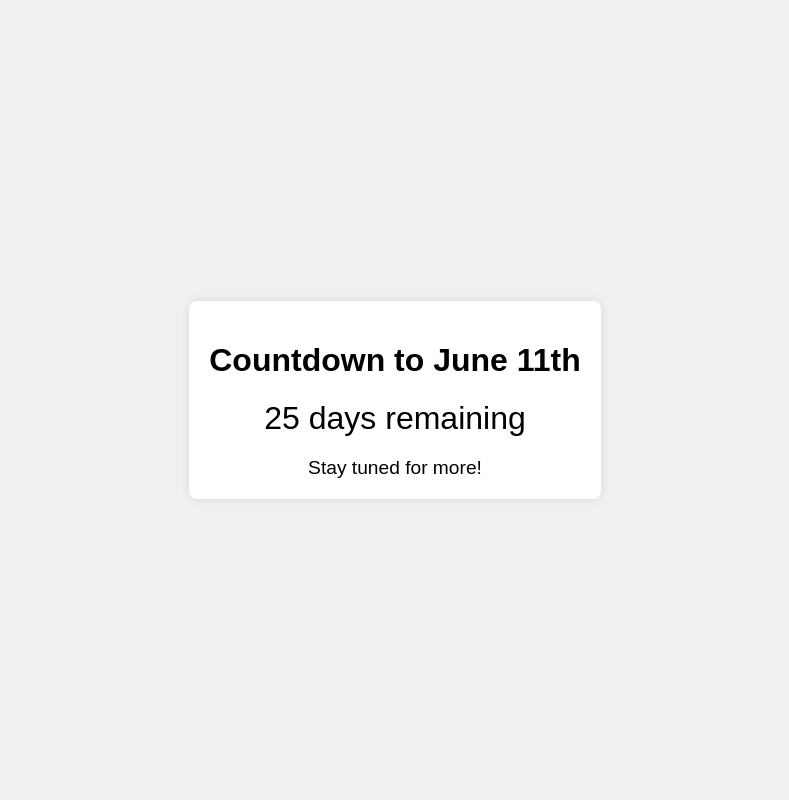
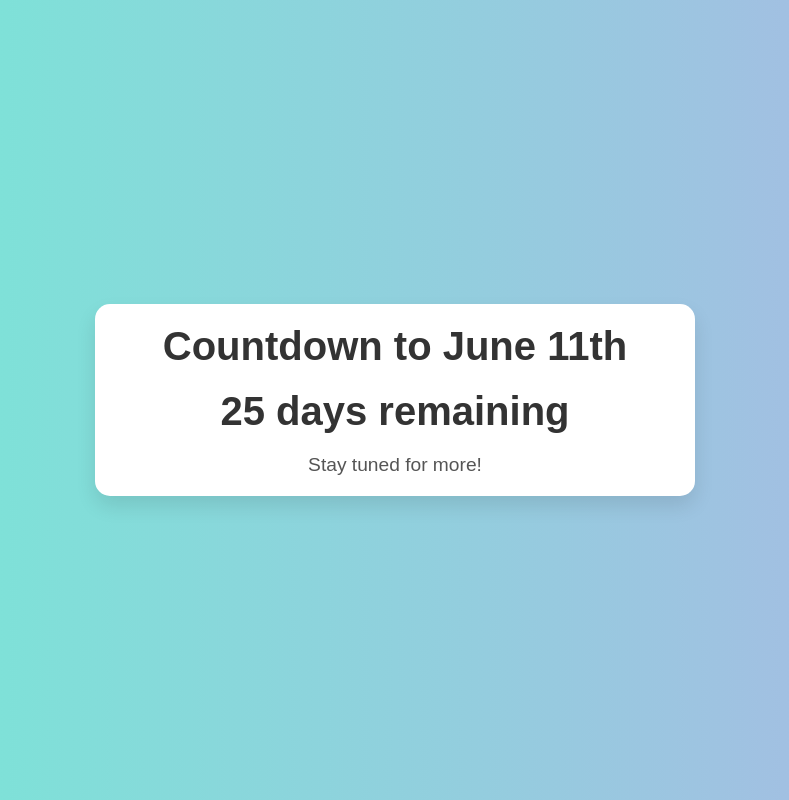
Before and after one commit to kaiko1545/Countdown-Calendar-, a plain HTML site: page index.html in a window 1280 px wide. Shown: the whole page, without its empty margins (245-1034 px from the left). Drawn offline with Linux system fonts and the light colour scheme.

Commit message:
Update styles.css

```diff
--- a/styles.css
+++ b/styles.css
@@ -1,27 +1,61 @@
+/* Basic Reset */
+* {
+    margin: 0;
+    padding: 0;
+    box-sizing: border-box;
+}
+
+/* Body Styling */
 body {
-    font-family: Arial, sans-serif;
+    font-family: 'Arial', sans-serif;
     display: flex;
     justify-content: center;
     align-items: center;
     height: 100vh;
     margin: 0;
-    background-color: #f0f0f0;
+    background: linear-gradient(to right, #74ebd5, #ACB6E5); /* Cool gradient background */
 }
 
+/* Container Styling */
 .container {
     text-align: center;
     background: white;
     padding: 20px;
-    border-radius: 8px;
-    box-shadow: 0 0 10px rgba(0, 0, 0, 0.1);
+    border-radius: 15px;
+    box-shadow: 0 10px 20px rgba(0, 0, 0, 0.1);
+    max-width: 600px;
+    width: 90%;
+    animation: fadeIn 2s ease-in-out;
 }
 
+/* Countdown Styling */
 #countdown {
-    font-size: 2em;
+    font-size: 2.5em;
+    color: #333;
+    margin-bottom: 20px;
+    font-weight: bold;
+}
+
+/* Daily Content Styling */
+#daily-content {
+    font-size: 1.2em;
+    margin-top: 20px;
+    color: #555;
+}
+
+/* Header Styling */
+h1 {
+    font-size: 2.5em;
+    color: #333;
     margin-bottom: 20px;
 }
 
-#daily-content {
-    font-size: 1.2em;
-    margin-top: 20px;
+/* Animation */
+@keyframes fadeIn {
+    from {
+        opacity: 0;
+    }
+    to {
+        opacity: 1;
+    }
 }
```
